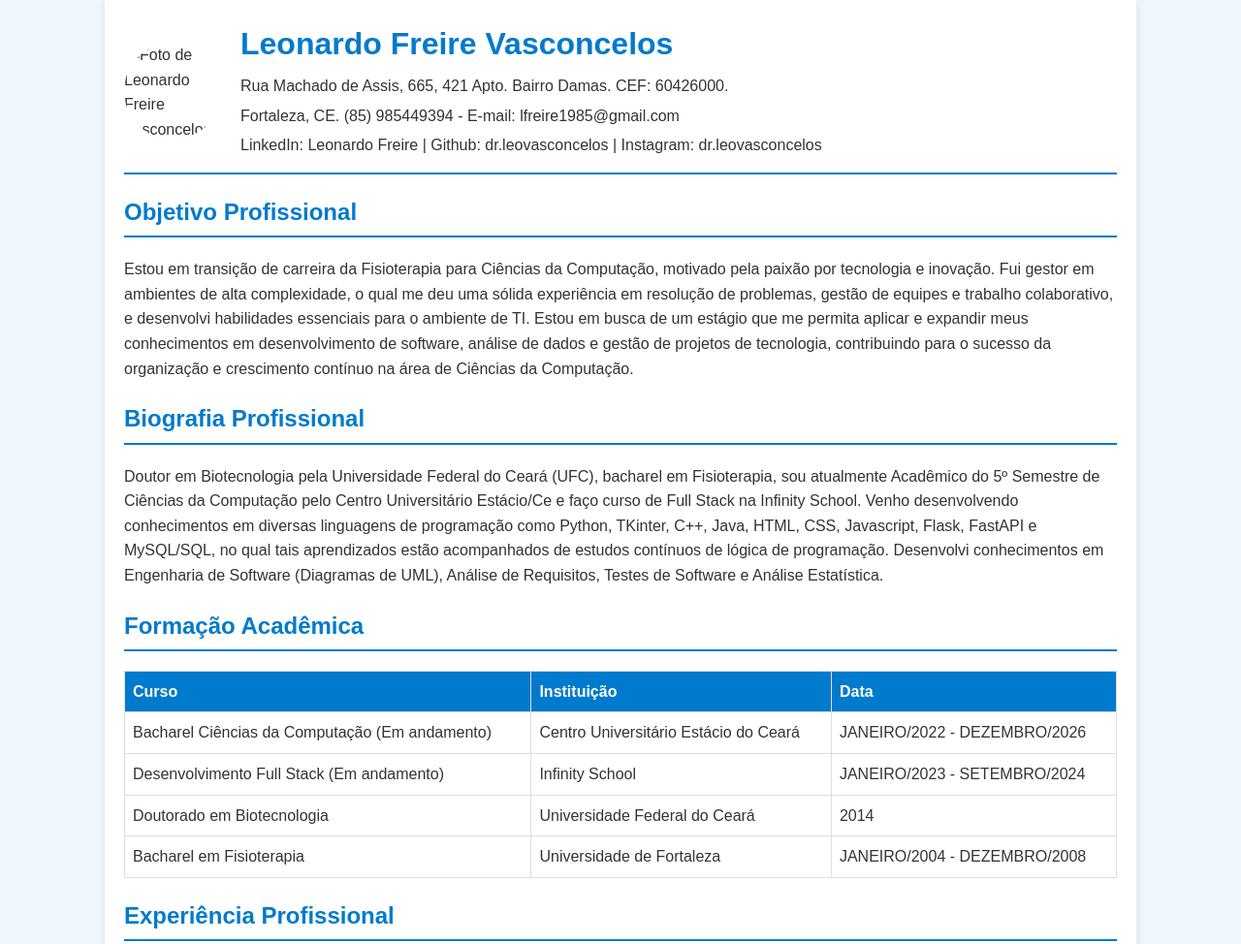
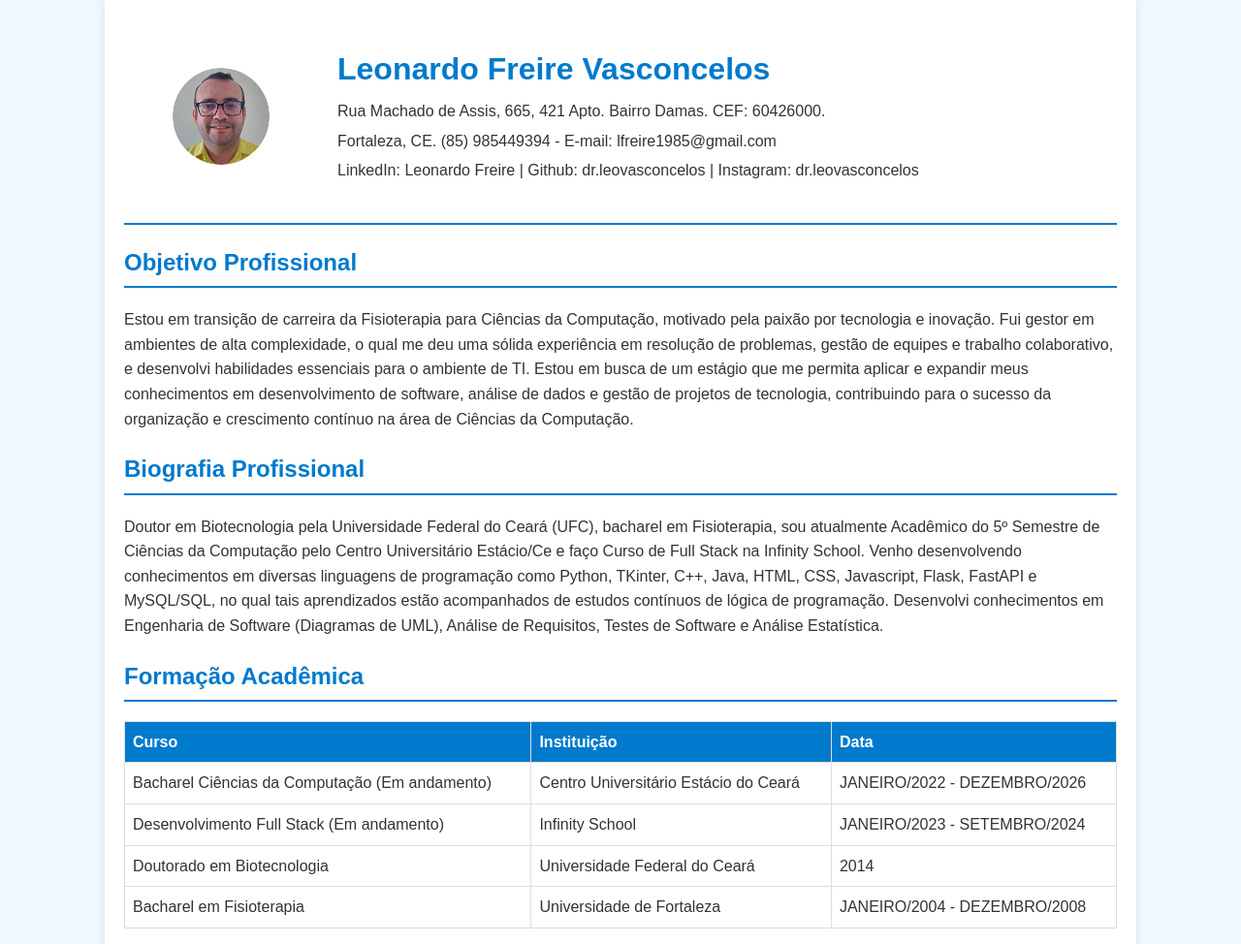
Before and after one commit to drleovasconcelos/LinksDeV_LeonardoF, a plain HTML site: page CURRICULO/index.html in a window 1280 px wide. Shown: the top 974 px of the page at 97% size. Drawn offline with Linux system fonts and the light colour scheme.

Commit message:
2 commit

```diff
--- a/CURRICULO/index.html
+++ b/CURRICULO/index.html
@@ -3,7 +3,7 @@
   <head>
     <meta charset="UTF-8" />
     <meta name="viewport" content="width=device-width, initial-scale=1.0" />
-    <title>Currículo de Leonardo Freire Vasconcelos</title>
+    <title>Currículo de Leonardo Freire</title>
     <style>
       body {
         font-family: Arial, sans-serif;
@@ -32,6 +32,7 @@
         width: 100px;
         height: 100px;
         margin-right: 20px;
+        padding: 50px;
       }
       .header h1 {
         margin: 0;
@@ -71,39 +72,26 @@
   <body>
     <div class="container">
       <div class="header">
-        <img src="sua-foto.jpg" alt="Foto de Leonardo Freire Vasconcelos" />
+        <img src="leo-dia-circ.png" alt="Foto de Leonardo Freire Vasconcelos" />
         <div>
           <h1>Leonardo Freire Vasconcelos</h1>
-          <p>
-            Rua Machado de Assis, 665, 421 Apto. Bairro Damas. CEF: 60426000.
-          </p>
+          <p>Rua Machado de Assis, 665, 421 Apto. Bairro Damas. CEF: 60426000.</p>
           <p>Fortaleza, CE. (85) 985449394 - E-mail: lfreire1985@gmail.com</p>
-          <p>
-            LinkedIn: Leonardo Freire | Github: dr.leovasconcelos | Instagram:
-            dr.leovasconcelos
-          </p>
+          <p>LinkedIn: Leonardo Freire | Github: dr.leovasconcelos | Instagram: dr.leovasconcelos</p>
         </div>
       </div>
       <div class="section">
         <h2>Objetivo Profissional</h2>
         <p>
-          Estou em transição de carreira da Fisioterapia para Ciências da Computação, motivado pela paixão por tecnologia e inovação. Fui gestor em ambientes de alta complexidade, o qual me deu uma sólida experiência em resolução de problemas, gestão de equipes e trabalho colaborativo, e desenvolvi habilidades essenciais para o ambiente de TI. Estou em busca de um estágio que me permita aplicar e expandir meus conhecimentos em desenvolvimento de software, análise de dados e
-          gestão de projetos de tecnologia, contribuindo para o sucesso da organização e crescimento contínuo na área de Ciências da Computação.
+          Estou em transição de carreira da Fisioterapia para Ciências da Computação, motivado pela paixão por tecnologia e inovação. Fui gestor em ambientes de alta complexidade, o qual me deu uma sólida experiência em resolução de problemas, gestão de equipes e trabalho colaborativo, e desenvolvi habilidades essenciais para o ambiente de TI. Estou em busca de um estágio que me permita aplicar e expandir meus conhecimentos em desenvolvimento de software, análise de dados e gestão de projetos de tecnologia, contribuindo para o sucesso da organização e crescimento contínuo na área de Ciências da Computação.
         </p>
       </div>
       <div class="section">
         <h2>Biografia Profissional</h2>
         <p>
-          Doutor em Biotecnologia pela Universidade Federal do Ceará (UFC),
-          bacharel em Fisioterapia, sou atualmente Acadêmico do 5º Semestre de
-          Ciências da Computação pelo Centro Universitário Estácio/Ce e faço
-          curso de Full Stack na Infinity School. Venho desenvolvendo
-          conhecimentos em diversas linguagens de programação como Python,
-          TKinter, C++, Java, HTML, CSS, Javascript, Flask, FastAPI e MySQL/SQL,
-          no qual tais aprendizados estão acompanhados de estudos contínuos de
-          lógica de programação. Desenvolvi conhecimentos em Engenharia de
-          Software (Diagramas de UML), Análise de Requisitos, Testes de Software
-          e Análise Estatística.
+          Doutor em Biotecnologia pela Universidade Federal do Ceará (UFC), bacharel em Fisioterapia, sou atualmente Acadêmico do 5º Semestre de
+          Ciências da Computação pelo Centro Universitário Estácio/Ce e faço Curso de Full Stack na Infinity School. Venho desenvolvendo
+          conhecimentos em diversas linguagens de programação como Python, TKinter, C++, Java, HTML, CSS, Javascript, Flask, FastAPI e MySQL/SQL, no qual tais aprendizados estão acompanhados de estudos contínuos de lógica de programação. Desenvolvi conhecimentos em Engenharia de Software (Diagramas de UML), Análise de Requisitos, Testes de Software e Análise Estatística.
         </p>
       </div>
       <div class="section">
```
Also changed, not shown: index.html (+1 -1 lines), CURRICULO/leo-dia-circ.png (added).
